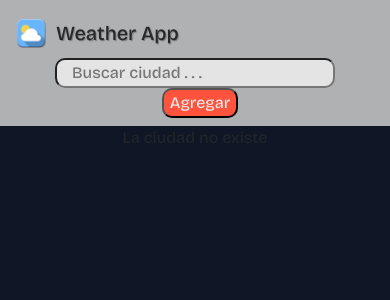
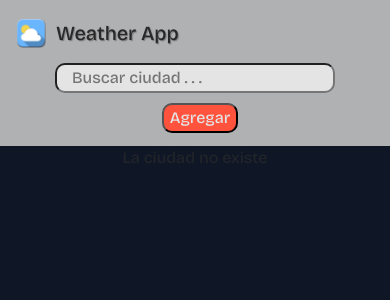
Before and after one commit to nahug07/WeatherApp, a React (Create React App) app: page /city/1 in a window 390 px wide. Shown: the top 300 px of the page. Built offline with nearby package versions, Linux system fonts and the light colour scheme.

Commit message:
fix style mobile

```diff
--- a/src/components/City.css
+++ b/src/components/City.css
@@ -1,7 +1,7 @@
 .ciudad{
     display: flex;
     justify-content: center;
-    margin-top: 30px;
+    margin-top: 1%;
 }
 
 .container {
--- a/src/components/SearchBar.css
+++ b/src/components/SearchBar.css
@@ -4,7 +4,7 @@ input {
 }
 
 .botonAgregar {
-    margin-left: 10px;
+    margin: 5px 0 5px 10px;
     background-color: #ff533d;
     color: rgb(228, 228, 228);
 }
@@ -12,4 +12,5 @@ input {
 .inputCity {
     width: 280px;
     padding-left: 15px;
+    margin: 5px 0;
 }
```
